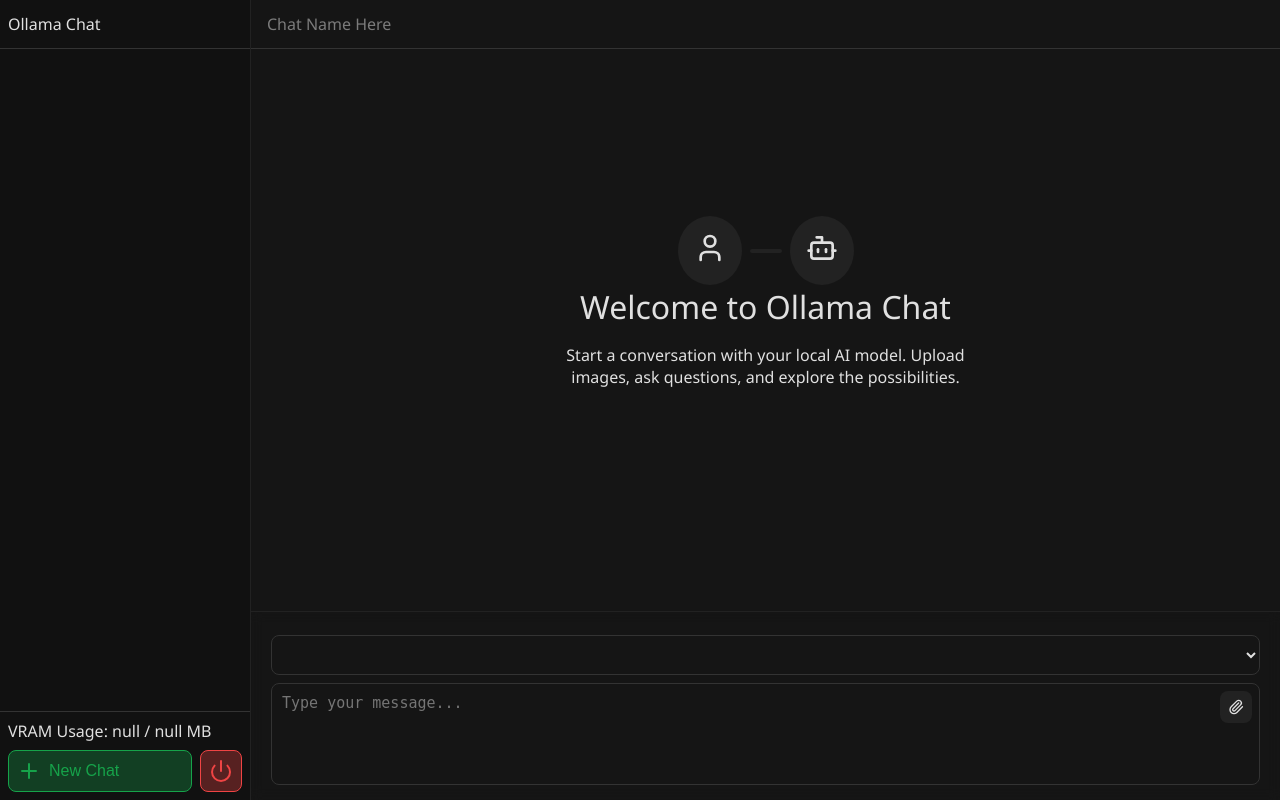
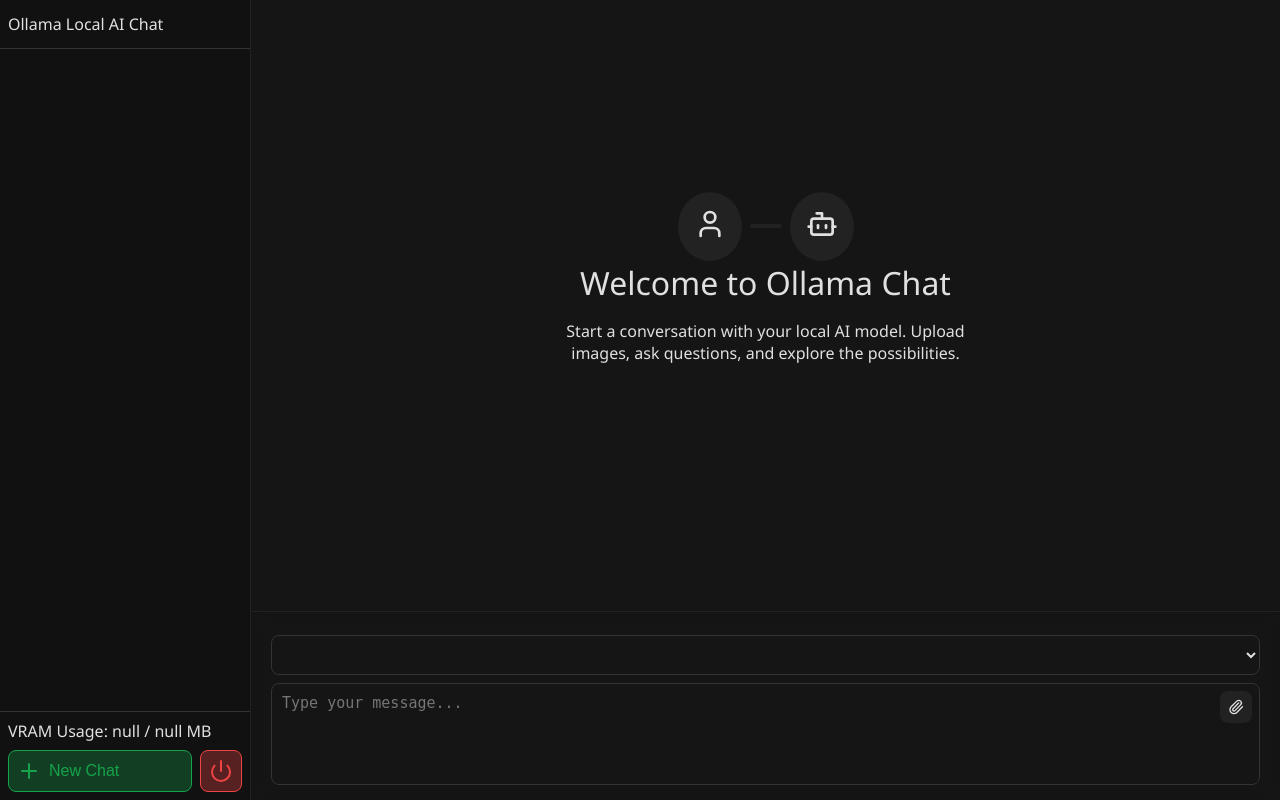
Before and after one commit to JonasPHenriksen/Ollama-Web-Chat, a Flask app: page / in a window 1280 px wide. Run offline with Flask 3, Linux system fonts and the light colour scheme.

Commit message:
Remove chat-topbar

```diff
--- a/static/main.js
+++ b/static/main.js
@@ -156,12 +156,9 @@ async function loadChatHistory(modelName = document.getElementById("model").valu
     const data = await res.json();
     const history = data.history;
     const savedModel = data.model;
-    const chatTitle = data.title + " ("+modelName+")";
 
     const chat = document.getElementById("chat");
     chat.innerHTML = "";
-
-    document.querySelector(".chat-name").textContent = chatTitle
 
     const messages = history.map(msg => renderMessage(msg.role, msg.content, savedModel));
     chat.append(...messages)
--- a/static/styles/elements/chat-window.css
+++ b/static/styles/elements/chat-window.css
@@ -25,12 +25,6 @@
   border-bottom: 1px solid #333;
 }
 
-.chat-name {
-  font-size: 1rem;
-  opacity: .5;
-  margin-left: .5rem;
-}
-
 .show-chats-btn {
   display: none;
 }
--- a/templates/index.html
+++ b/templates/index.html
@@ -23,7 +23,7 @@
     <div id="chat-container">
         <div id="chat-list">
           <div class="chat-list-topbar">
-            <span>Ollama Chat</span>
+            <span>Ollama Local AI Chat</span>
             <button class="close-chat-list-btn button">
               <svg xmlns="http://www.w3.org/2000/svg" width="24" height="24" viewBox="0 0 24 24" fill="none" stroke="currentColor" stroke-width="2" stroke-linecap="round" stroke-linejoin="round" class="lucide lucide-x-icon lucide-x"><path d="M18 6 6 18"/><path d="m6 6 12 12"/></svg>
             </button>
@@ -45,9 +45,6 @@
           </div>
         </div>
         <div id="chat-window">
-          <div class="chat-topbar">
-            <div class="chat-name">Chat Name Here</div>
-          </div>
           <div class="empty-chat-indicator">
             <div class="user-display">
               <div class="user-icon">
```
